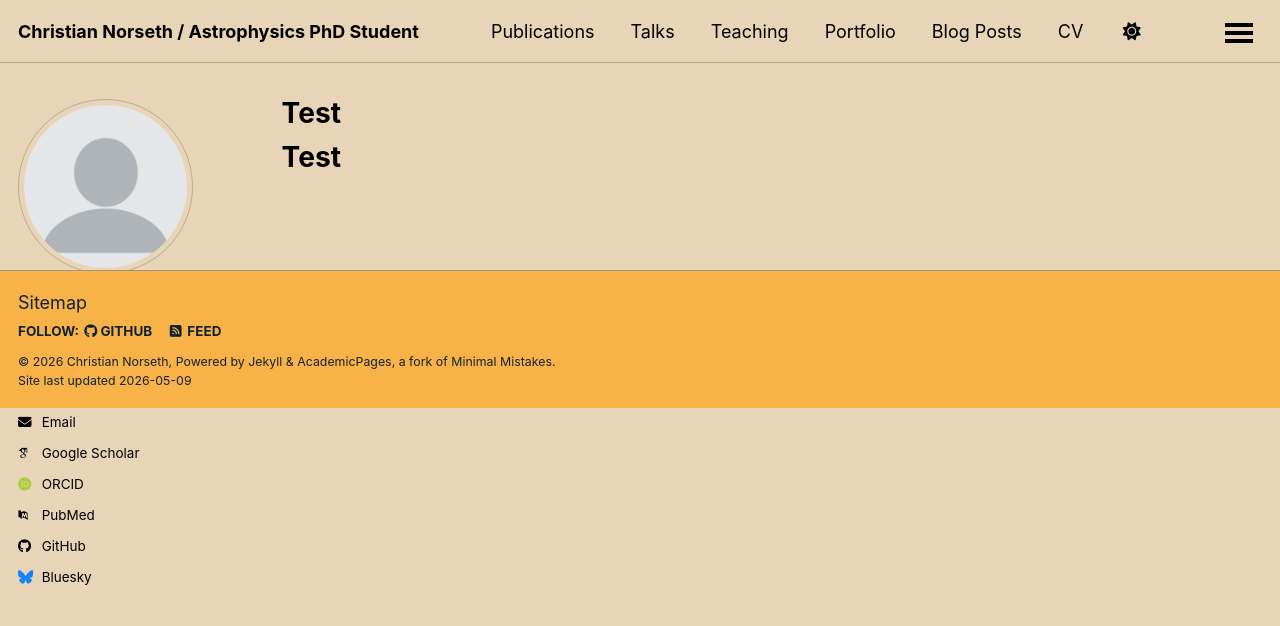
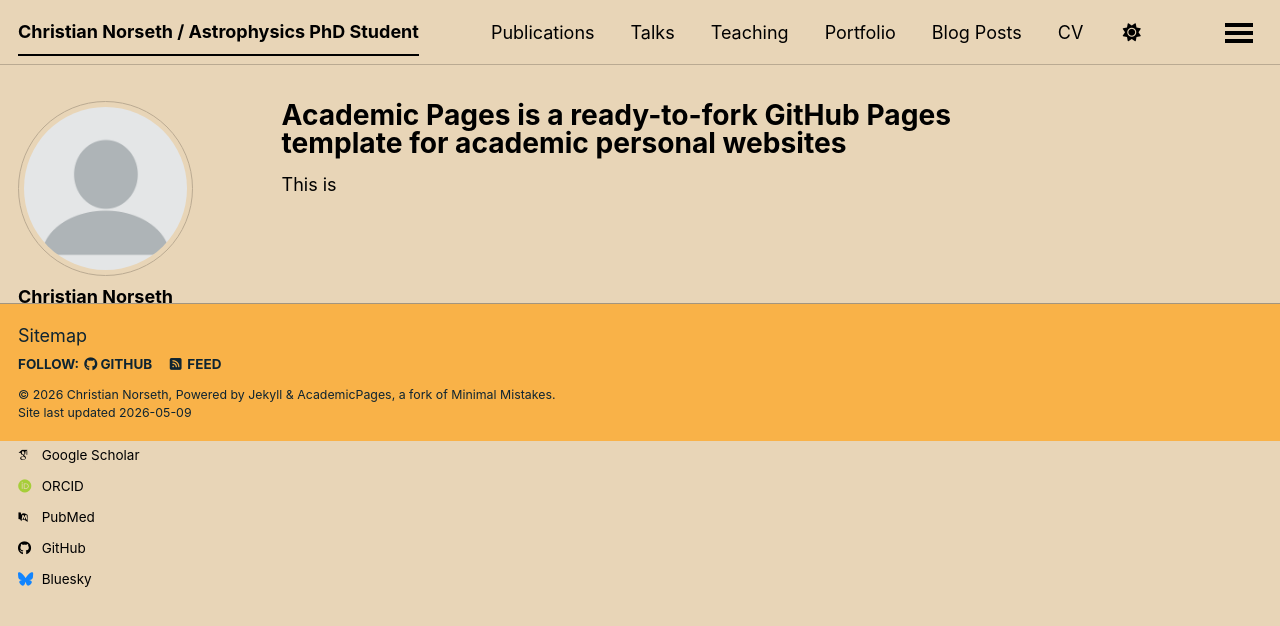
Before and after one commit to chrisnorseth/chrisnorseth.github.io, a Jekyll site: the page built from _pages/about.md, in a window 1280 px wide. Shown: the top 626 px of the page. Built offline with Jekyll 4.4.1, drawn with Linux system fonts in a browser that asks for light colours; some web fonts are replaced; our own code applies the rules of GitHub Pages for plain Markdown files; a script bundle is joined from its source files by our own code; library files that are not in the unit come from our copies.

Commit message:
Updating about page.

```diff
--- a/_pages/about.md
+++ b/_pages/about.md
@@ -1 +1,10 @@
-# Test
+---
+permalink: /
+title: "Academic Pages is a ready-to-fork GitHub Pages template for academic personal websites"
+author_profile: true
+redirect_from:
+  - /about/
+  - /about.html
+---
+
+This is
```
